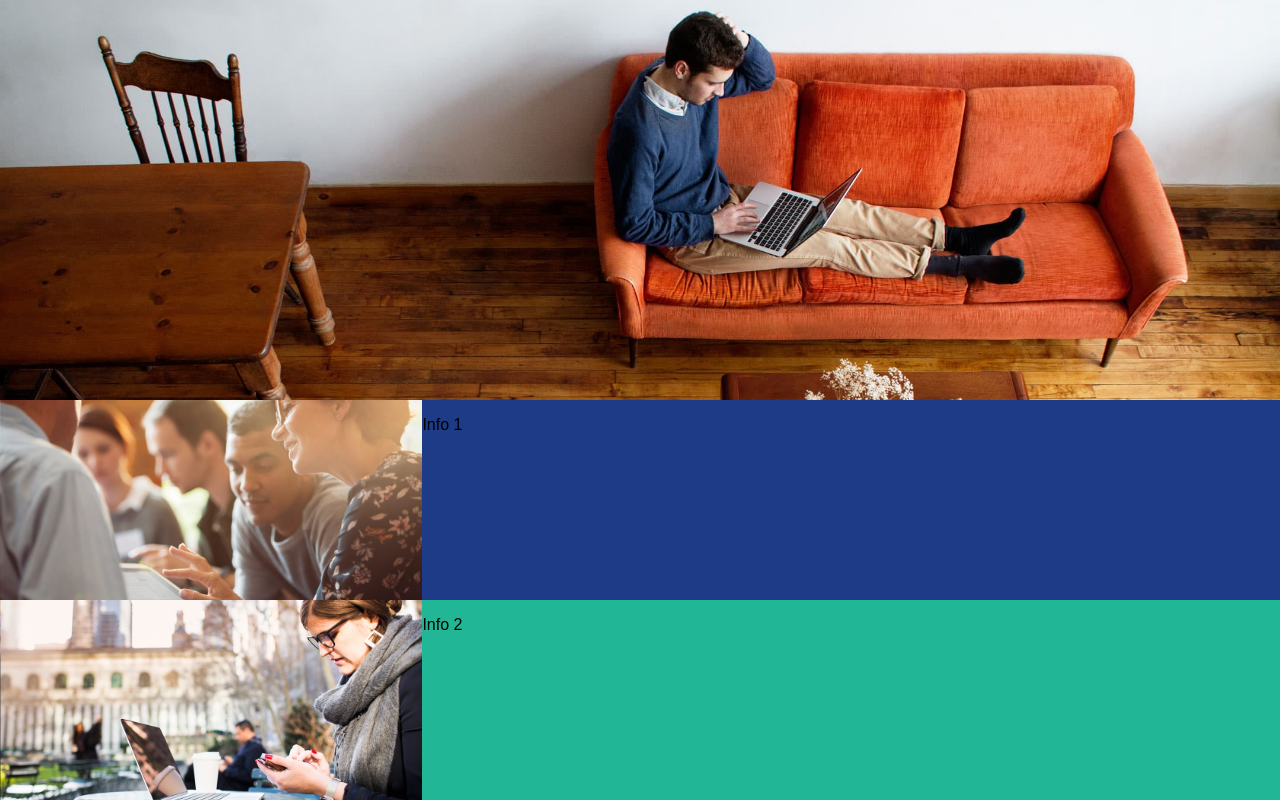
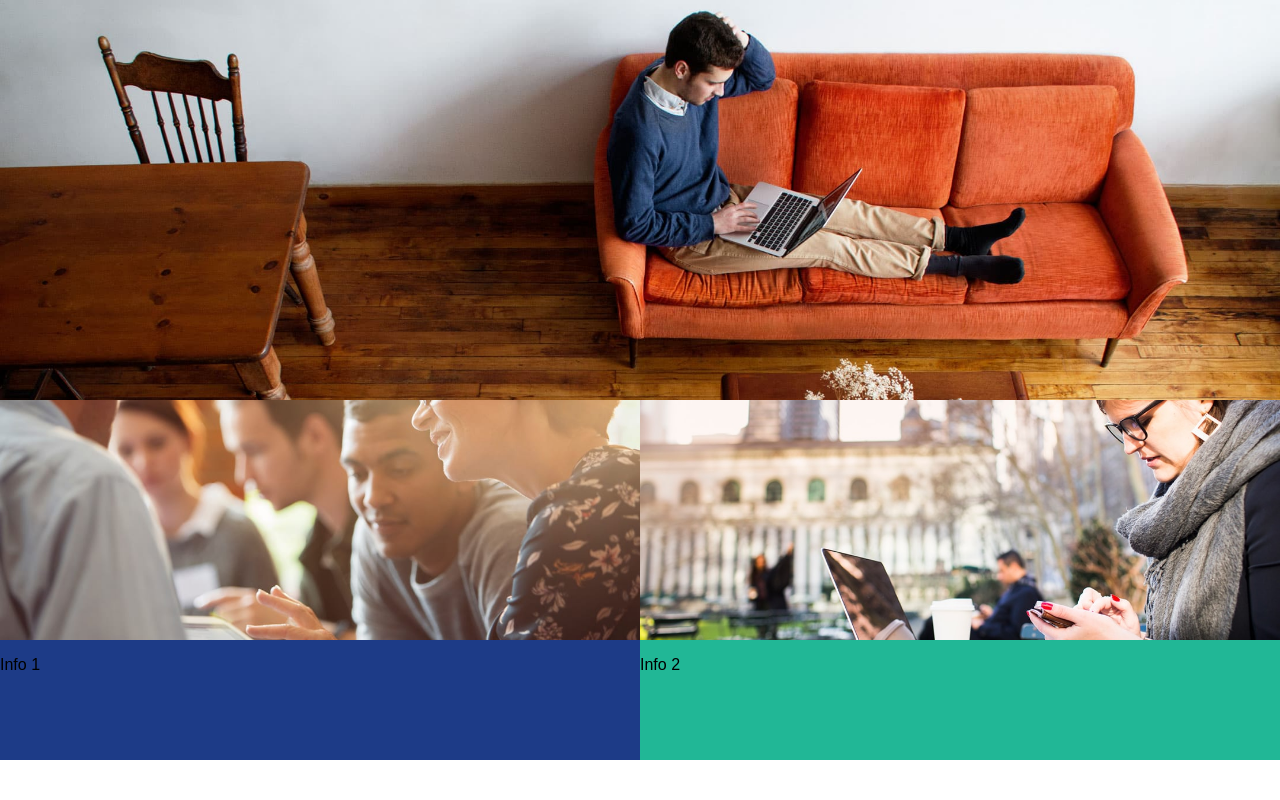
Before and after one commit to grayhildreth/responsive-design, a plain HTML site: page index.html in a window 1280 px wide. Drawn offline with Linux system fonts and the light colour scheme.

Commit message:
set up medium screen size media query

```diff
--- a/css/styles.css
+++ b/css/styles.css
@@ -71,7 +71,49 @@ body {
   float: right;
 }
 
-@media only screen and (min-width:600px)
+@media only screen and (min-width:600px) {
+  .main {
+    width: 100vw;
+    height: 55vh;
+  }
+
+  .tile1 {
+    width: 50vw;
+    height: 45vh;
+    float: left;
+  }
+
+  .photo1 {
+    width: 50vw;
+    height: 30vh;
+    float:left;
+  }
+
+  .info-tile1 {
+    width: 50vw;
+    height: 15vh;
+    float:left;
+  }
+
+  .tile2 {
+    width: 50vw;
+    height: 45vh;
+    float: right;
+  }
+
+  .photo2 {
+    width: 50vw;
+    height: 30vh;
+    float:right;
+  }
+
+  .info-tile2 {
+    width: 50vw;
+    height: 15vh;
+    float:right;
+  }
+
+}
 /*img.main-photo {
 position: relative;
 width: 100%;
```
